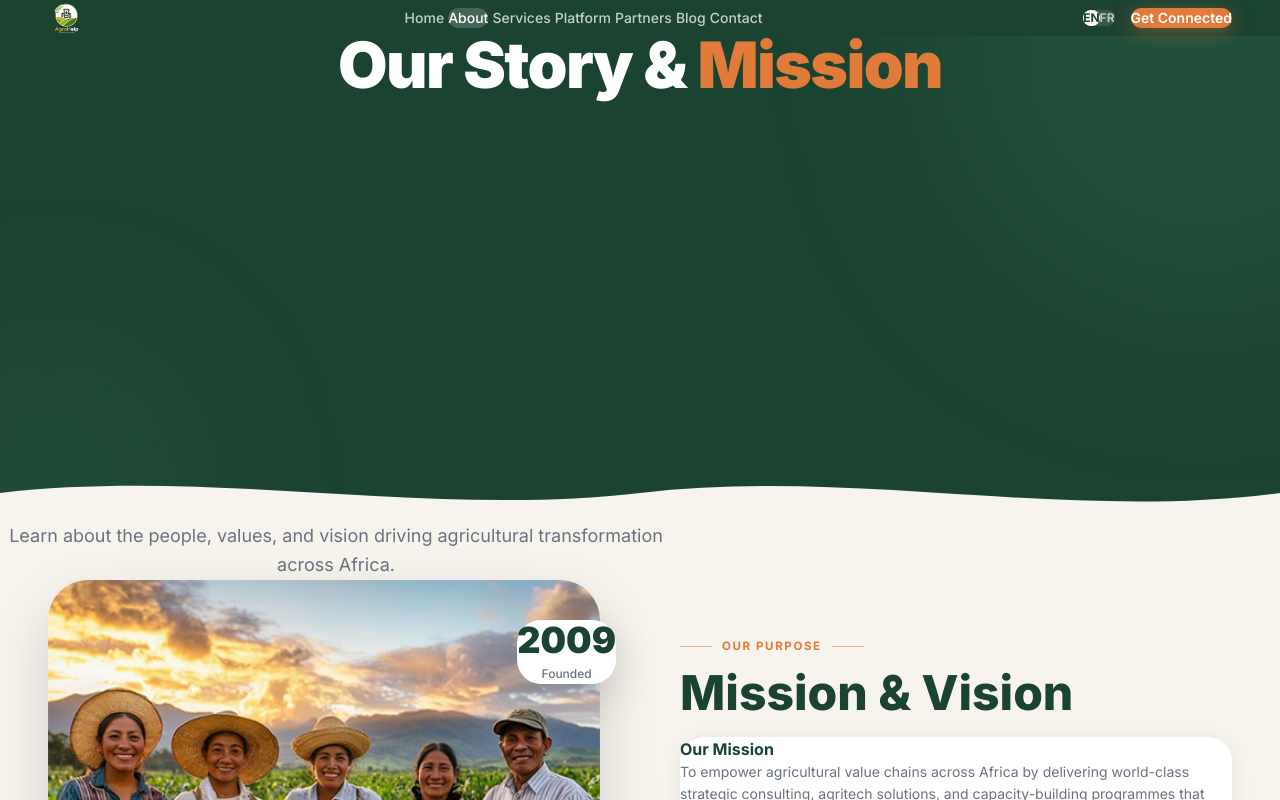
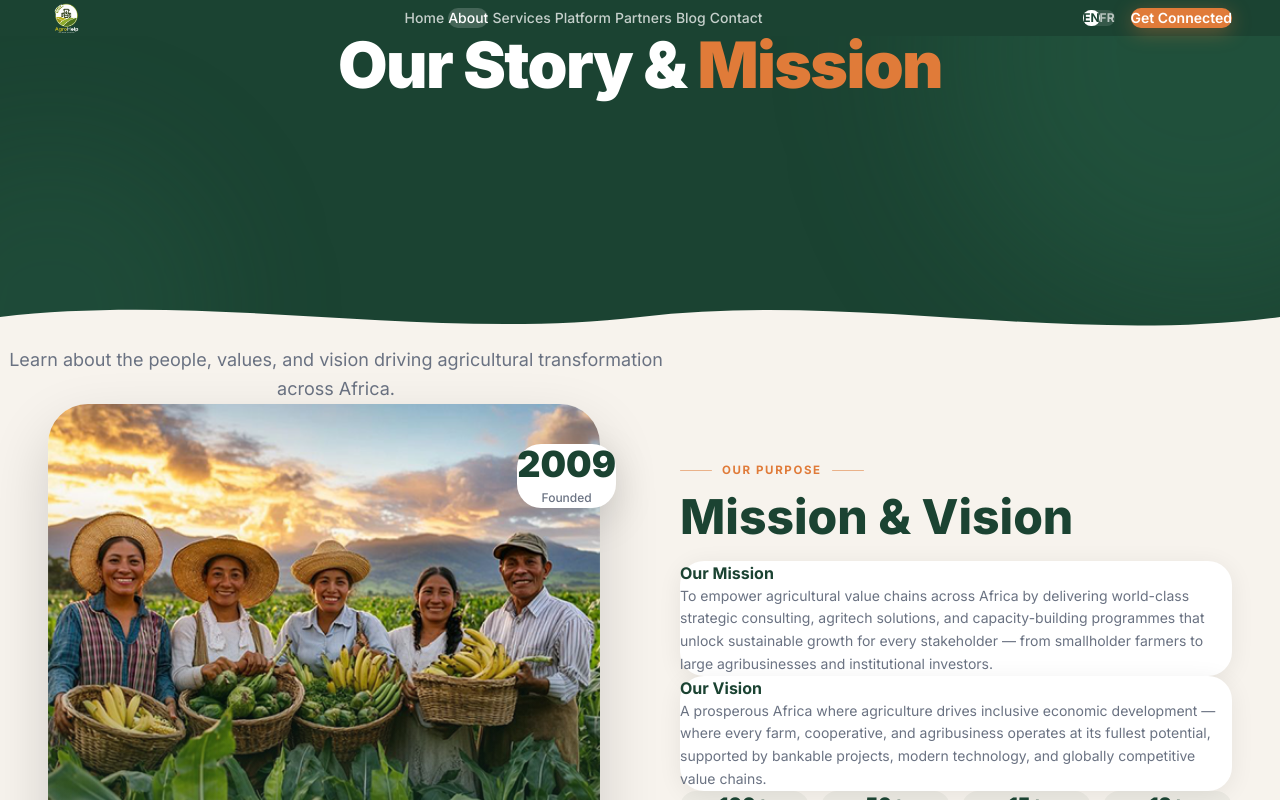
Before and after one commit to davitech02/AGROHELP, a React app in the folder frontend/: page /about in a window 1280 px wide. Shown: the top 800 px of the page. Built offline with nearby package versions, Linux system fonts and the light colour scheme; the HTML template or start-up script is replaced by a standard one.

Commit message:
fix: reduce hero banner bottom padding to 15rem
Co-Authored-By: Claude Sonnet 4.6 <noreply@anthropic.com>

```diff
--- a/frontend/src/components/PageBanner.jsx
+++ b/frontend/src/components/PageBanner.jsx
@@ -9,7 +9,7 @@ export default function PageBanner({ label, title, subtitle, bg }) {
     <>
       <section
         className="relative overflow-hidden pt-40"
-        style={{ backgroundColor: '#1B4332', paddingBottom: '26rem' }}
+        style={{ backgroundColor: '#1B4332', paddingBottom: '15rem' }}
       >
         {/* Decorative glow blobs */}
         <div
```
